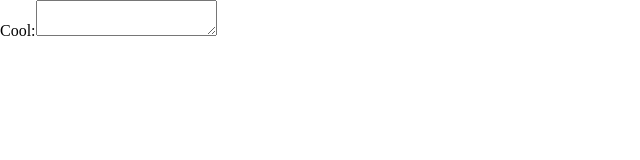
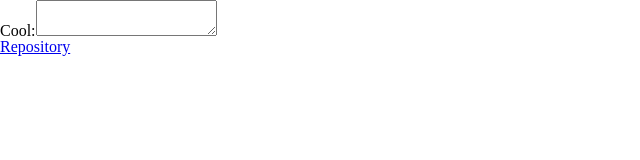
Before and after one commit to Tetr4k/cool-to-bril-compiler, a React (Create React App) app: page / in a window 1280 px wide. Shown: the top 160 px of the page, without its empty margins (0-640 px from the left). Built offline with nearby package versions, Linux system fonts and the light colour scheme.

Commit message:
Create footer

```diff
--- a/src/App.tsx
+++ b/src/App.tsx
@@ -18,6 +18,9 @@ function App(){
 				</label>
 				<Debug tokens={tokens}/>
 			</main>
+			<footer>
+				<a href="https://github.com/Tetr4k/cool-to-bril-compiler/">Repository</a>
+			</footer>
 		</>
 	)
 }
```
